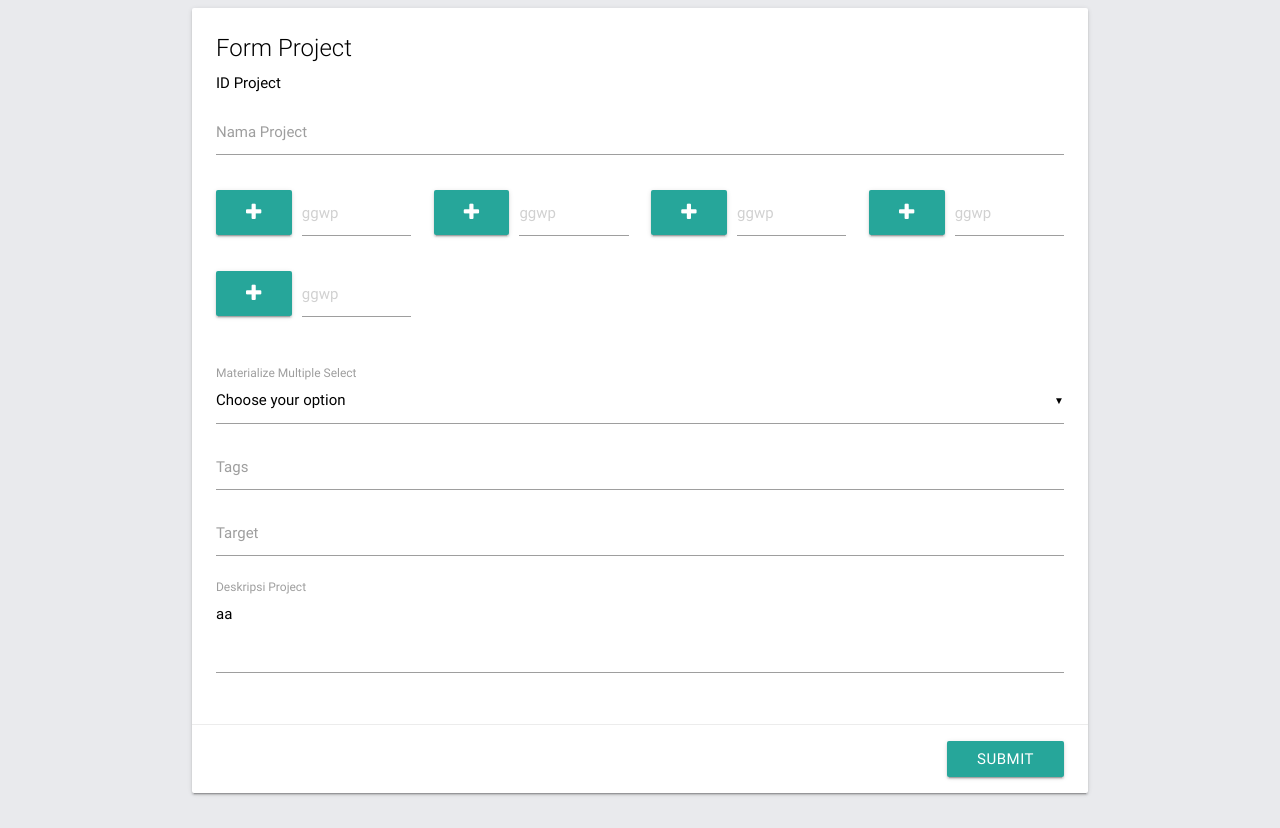
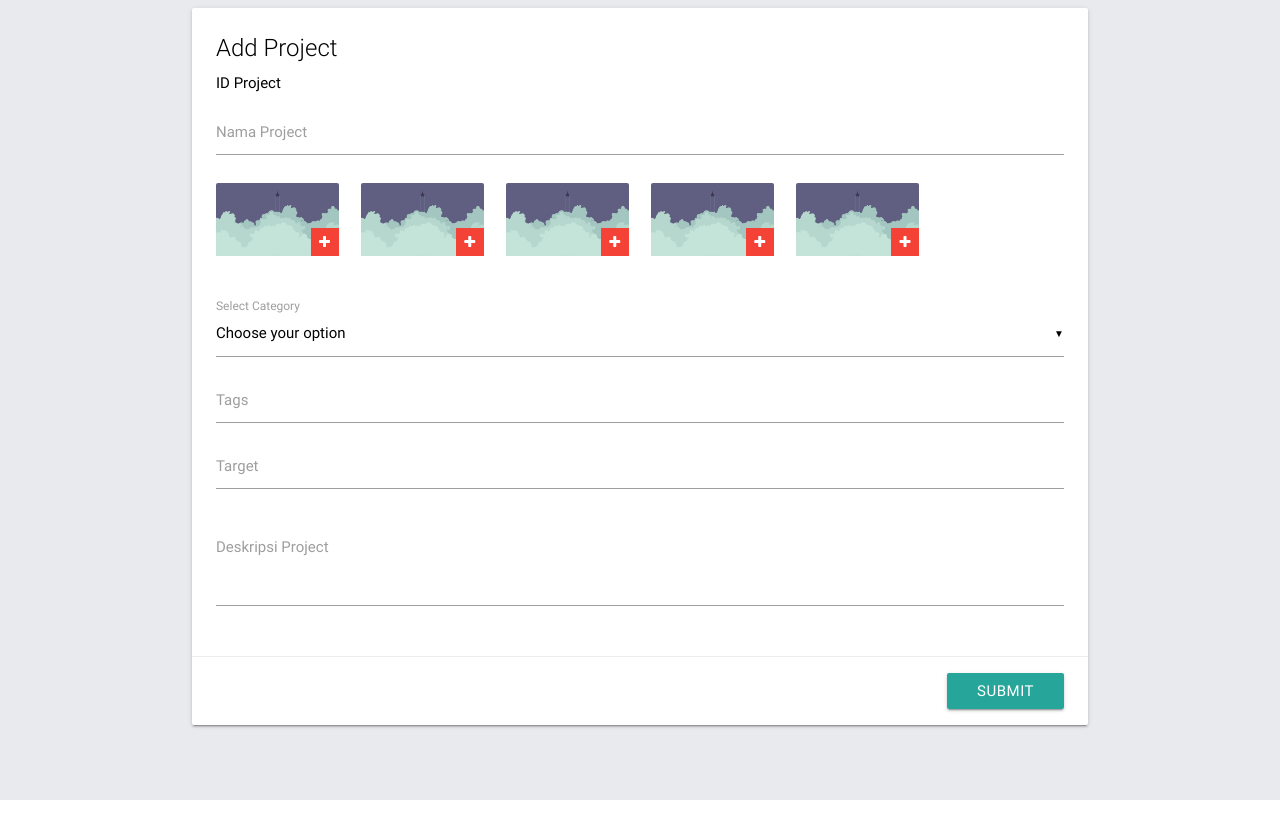
Before and after one commit to katsuotz/IndieHelper, a PHP site: page /FormProject.php in a window 1280 px wide. After the commit the page ends 800 px from the top, so only its background shows below. Run offline with PHP 8.4, Linux system fonts and the light colour scheme; tables that the repository leaves empty or names only in its code hold one stand-in row (values such as "Sample post").

Commit message:
projectform

```diff
--- a/FormProject.php
+++ b/FormProject.php
@@ -7,6 +7,8 @@ $assets = array(
 	'js'	=> array('jquery.min.js', 'materialize.min.js', 'parent.js', 'form.js')
 	);
 
+$kategori = $db->gettable('kategori');
+
 include 'views/template/header.php';
 include 'views/project/form-project.php';
 include 'views/template/footer_admin.php';
--- a/assets/css/form.css
+++ b/assets/css/form.css
@@ -1,3 +1,17 @@
 .tabs {
 	border-bottom: 1px solid #ddd;
 }
+
+.card-image img {
+	height: 73px !important;
+}
+
+.file-group .btn-floating {
+	width: 28px;
+	height: 28px;
+	line-height: 28px;
+}
+
+.file-group .btn-floating i {
+	line-height: 28px;
+}
--- a/assets/css/parent.css
+++ b/assets/css/parent.css
@@ -595,3 +595,11 @@ body {
 .hidden {
 	display: none !important;
 }
+
+.square {
+	border-radius: 0 !important;
+}
+
+.no-shadow {
+	box-shadow: 0 0 0 !important;
+}
--- a/assets/js/form.js
+++ b/assets/js/form.js
@@ -2,44 +2,55 @@ $(document).ready(function() {
 
 	$('select').material_select();
 	$('.chips-initial').material_chip();
-	var origin = window.location.origin;
+
+	var idFile = '';
+	$('.choose-file').bind('click', function(e) {
+		idFile = $(this).attr('id');
+		idFile = idFile.charAt(11);
+		if (!$('#project-image' + idFile).val()) {
+			$('#project-image' + idFile).click();
+		} else {
+			alert($('#project-image' + idFile).val());
+			$('#uploaded-project-image' + idFile).attr('src', '');
+			$('#project-image' + idFile).val('');
+			$('#choose-file' + idFile + ' .fa').addClass('fa-plus').removeClass('fa-remove');
+		}
+	});
 
 	$('.project-image').change(function(e) {
-		readImagePath(this, $(this).attr('name'));
+		var idInputFile = $(this).attr('name');
+		readImagePath(this, idInputFile.charAt(13));
 	});
 
 	function readImagePath(input, target) {
-		console.log(input);
-		console.log(target);
 		if (input.files[0]) {
+			$('#choose-file' + target + ' .fa').removeClass('fa-plus').addClass('fa-remove');
 			var reader = new FileReader();
 			reader.onload = function (e) {
-				$('#uploaded-' + target).attr('src', e.target.result);
+				$('#uploaded-project-image' + target).attr('src', e.target.result).removeClass('hidden');
 			};
-
 			reader.readAsDataURL(input.files[0]);
 		} else {
-			$(target).attr('src', '#');
+			$('#uploaded-project-image' + target).attr('src', '#');
 		}
 	}
 
-	var i = 2;
-	var fileHTML = '';
+	// var i = 2;
+	// var fileHTML = '';
 
-	$('#addFile').click(function(e) {
-		if (i <= 5) {
-			fileHTML = $('<div class="file-field input-field"><div class="btn" id="btnFile' + i
-				+ '"><span>File</span><input type="file" name="project-image' + i
-				+ '" class="project-image' + i + ' project-image"></div><div class="file-path-wrapper" id="textFile'+ i
-				+ '"><input class="file-path validate" type="text" placeholder="ggwp"></div></div>');
-			fileHTML.appendTo($('.file-group'));
-			i++;
-		}
-	});
+	// $('#addFile').click(function(e) {
+	// 	if (i <= 5) {
+	// 		fileHTML = $('<div class="file-field input-field"><div class="btn" id="btnFile' + i
+	// 			+ '"><span>File</span><input type="file" name="project-image' + i
+	// 			+ '" class="project-image' + i + ' project-image"></div><div class="file-path-wrapper" id="textFile'+ i
+	// 			+ '"><input class="file-path validate" type="text" placeholder="ggwp"></div></div>');
+	// 		fileHTML.appendTo($('.file-group'));
+	// 		i++;
+	// 	}
+	// });
 
 	$('.chips input').attr('name', 'tags');
 
-	console.log(origin);
 	$('#form-project').submit(function(e) {
 		e.preventDefault();
 		var chips = $('.chips').material_chip('data');
--- a/views/project/form-project.php
+++ b/views/project/form-project.php
@@ -5,7 +5,7 @@
                 <div class="card white black-text">
                     <form action="<?= baseurl('lib/addproject.php') ?>" method="POST" id="form-project">
                         <div class="card-content black-text">
-                            <span class="card-title">Form Project</span>
+                            <span class="card-title">Add Project</span>
                             <legend>ID Project</legend>
                             <div class="input-field">
                                 <div class="form-group">
@@ -14,34 +14,73 @@
                                     <input type="text" class="form-control" name="nama">
                                 </div>
                             </div>
+
                             <div class="file-group">
                                 <div class="row">
                                     <?php for ($i = 1; $i <= 5; $i++): ?>
-                                    <div class="file-field input-field col s3">
-                                        <div class="btn">
+                                    <div class="col s2">
+                                        <div class="card white no-shadow">
+                                            <div class="card-image">
+                                                <img src="<?= baseurl('assets/images/login/banner1.jpg') ?>" id="uploaded-project-image<?= $i ?>" class="uploaded-project-image">
+                                                <span class="card-title"></span>
+                                                <a class="btn-floating halfway-fab waves-effect waves-light red choose-file right0 bottom0 square no-shadow" id="choose-file<?= $i ?>"><i class="fa fa-plus font14"></i></a>
+                                            </div>
+                                            <div class="card-content hidden">
+                                                <div class="file-field input-field m0 p0" id="file-field<?= $i ?>">
+                                                    <input type="file" name="project-image<?= $i ?>" class="hidden project-image<?= $i ?> project-image" id="project-image<?= $i ?>">
+                                                </div>
+                                            </div>
+                                        </div>
+                                    </div>
+
+                                    <?php endfor; ?>
+                                </div>
+                            </div>
+<!--
+
+                            <div class="file-group">
+                                <div class="row">
+                                    <?php for ($i = 1; $i <= 5; $i++): ?>
+                                    <div class="col s2">
+                                        <div class="card white p0 m0">
+                                            <div class="card-content white-text p0 m0">
+                                                <div class="file-field input-field m0 p0" id="file-field<?= $i ?>">
+                                                    <div class="square btn-flat purple white-text waves-effect waves-shadow col s12 center-align">
+                                                        <span><i class="fa fa-plus"></i></span>
+                                                        <input type="file" name="project-image<?= $i ?>" class="project-image<?= $i ?> project-image" id="project-image<?= $i ?>">
+                                                    </div>
+                                                </div>
+                                                <img src="" id="uploaded-project-image<?= $i ?>" class="uploaded-project-image hidden m0">
+                                            </div>
+                                            <div class="card-action p0 m0">
+                                            </div>
+                                        </div>
+                                    </div>
+
+                                    <?php endfor; ?>
+                                </div>
+                            </div>
+
+                                    <div class="file-field input-field px1 left" id="file-field<?= $i ?>">
+                                        <div class="btn purple waves-effect waves-shadow">
                                             <span><i class="fa fa-plus"></i></span>
                                             <input type="file" name="project-image<?= $i ?>" class="project-image<?= $i ?> project-image">
                                         </div>
-                                        <div class="file-path-wrapper" id="textFile1">
-                                            <input class="file-path validate" type="text" placeholder="ggwp">
-                                        </div>
                                     </div>
-                                    <?php endfor; ?>
-                                </div>
-                            </div>
+-->
                             <div class="row">
                                 <?php for ($i = 1; $i <= 5; $i++): ?>
-                                <img src="" id="uploaded-project-image<?= $i ?>" class="col s2 uploaded-project-image">
+                                <img src="" id="uploaded-project-image<?= $i ?>" class="col s2 uploaded-project-image hidden">
                                 <?php endfor; ?>
                             </div>
                             <div class="input-field">
                                 <select name="id_kategori">
                                     <option value="" disabled selected>Choose your option</option>
-                                    <option value="1">Option 1</option>
-                                    <option value="2">Option 2</option>
-                                    <option value="3">Option 3</option>
+                                    <?php for ($i = 0; $i < count($kategori); $i++): ?>
+                                    <option value="<?= $kategori->id_kategori ?>"><?= $kategori->nama_kategori ?></option>
+                                    <?php endfor; ?>
                                 </select>
-                                <label>Materialize Multiple Select</label>
+                                <label>Select Category</label>
                             </div>
                             <div class="input-field">
                                 <div class="chips chips-initial"></div>
@@ -58,7 +97,7 @@
                                 <div class="form-group">
                                     <label class="control-label" for="textarea1">Deskripsi Project</label>
                                     <span class="help-block"></span>
-                                    <textarea name="deskripsi" class="materialize-textarea" id="textarea1">aa</textarea>
+                                    <textarea name="deskripsi" class="materialize-textarea" id="textarea1"></textarea>
                                 </div>
                             </div>
                         </div>
```
Also changed, not shown: lib/LogIn.php (+5 -2 lines), assets/images/project/671da0ac7207539415ce73059a475a43.jpg (added), assets/images/project/812.jpg (added), assets/images/project/903f5496a6a71ebf3d0e07724d63b7a1.jpg (added).
